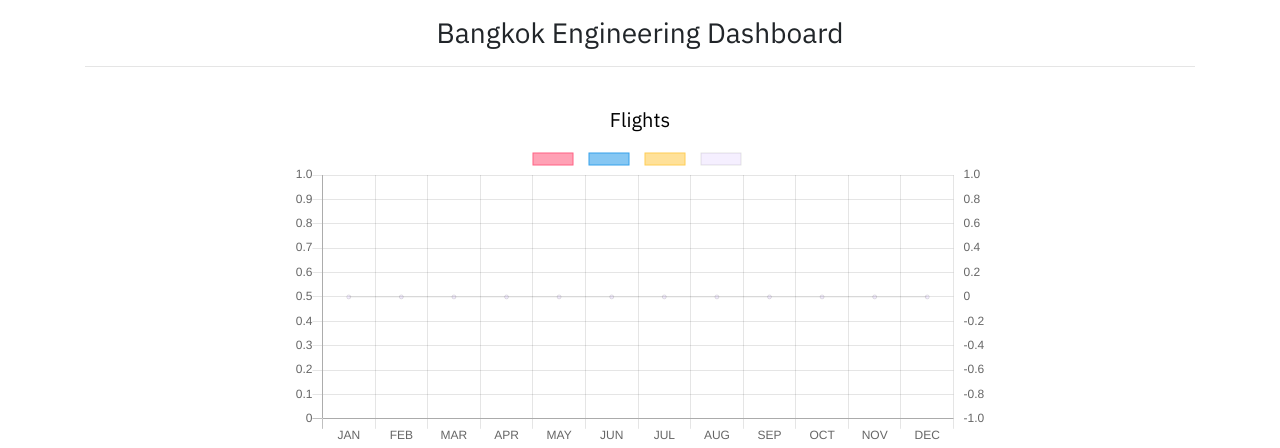
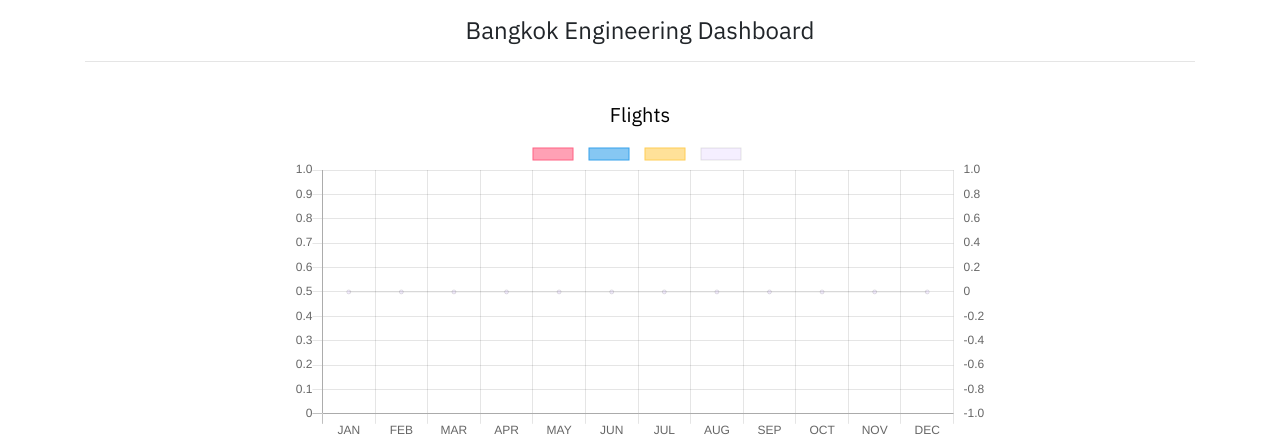
Before and after one commit to boonyarit-iamsaard/bkkmmcx, a Flask app: template templates/dashboard.html in a window 1280 px wide. Shown: the part 56-504 px from the top of the page. Run offline with Flask 2, Linux system fonts and the light colour scheme; the template is opened without the code that fills it, so the values that code supplies are empty; some libraries are stand-ins or nearby versions.

```diff
--- a/templates/dashboard.html
+++ b/templates/dashboard.html
@@ -1,7 +1,7 @@
 {% extends 'base.html' %}
 
 {% block content %}
-    <h3 class="my-3 text-center">Bangkok Engineering Dashboard</h3>
+    <h4 class="my-3 text-center">Bangkok Engineering Dashboard</h4>
     <div class="container">
         <hr>
         <div class="row my-3">
```
